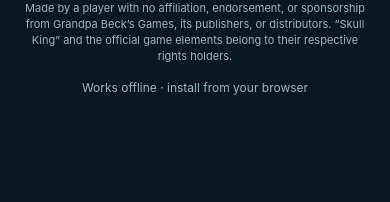
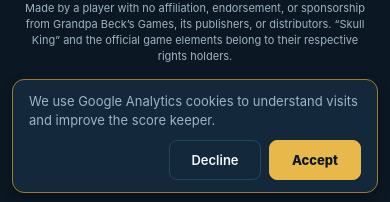
Before and after one commit to gabrielctn/skull-king-score-keeper, a React Native app: screen / in a window 390 px wide. Shown: the part 639-841 px from the top of the page. Built offline with nearby package versions, Linux system fonts and the light colour scheme.

Commit message:
Add consent-gated Google Analytics

```diff
--- a/App.tsx
+++ b/App.tsx
@@ -39,6 +39,7 @@
   pickBackupJsonFile,
   serializeBackup,
 } from "./src/backup";
+import CookieConsentBanner from "./src/components/CookieConsentBanner";
 
 type Screen = "home" | "setup" | "game" | "results" | "settings" | "stats";
 type PendingCurrentGame = Game | null | undefined;
@@ -365,6 +366,7 @@
             onReview={() => setScreen("game")}
           />
         )}
+        <CookieConsentBanner />
         <StorageWarning
           visible={storageError}
           onDismiss={() => setStorageError(false)}
--- /dev/null
+++ b/src/analytics.ts
@@ -0,0 +1,60 @@
+import { Platform } from "react-native";
+
+export const GOOGLE_ANALYTICS_ID = "G-5NTJY6QF95";
+
+export type AnalyticsConsent = "accepted" | "declined";
+
+const ANALYTICS_CONSENT_KEY = "skullking:analyticsConsent";
+const ANALYTICS_SCRIPT_ID = "skullking-google-analytics";
+
+type AnalyticsWindow = Window & {
+  dataLayer?: IArguments[];
+  gtag?: (...args: unknown[]) => void;
+};
+
+/** Read the visitor's saved choice without touching storage on native builds. */
+export function loadAnalyticsConsent(): AnalyticsConsent | null {
+  if (Platform.OS !== "web" || typeof window === "undefined") return null;
+  try {
+    const consent = window.localStorage.getItem(ANALYTICS_CONSENT_KEY);
+    return consent === "accepted" || consent === "declined" ? consent : null;
+  } catch {
+    return null;
+  }
+}
+
+/** Remember the choice when browser storage is available. */
+export function saveAnalyticsConsent(consent: AnalyticsConsent): void {
+  if (Platform.OS !== "web" || typeof window === "undefined") return;
+  try {
+    window.localStorage.setItem(ANALYTICS_CONSENT_KEY, consent);
+  } catch {
+    // Consent still applies to this page view when storage is unavailable.
+  }
+}
+
+/**
+ * Load Google Analytics only after explicit consent. The calls mirror Google's
+ * standard gtag snippet, while the id makes repeated React effects idempotent.
+ */
+export function enableGoogleAnalytics(): void {
+  if (Platform.OS !== "web" || typeof window === "undefined") return;
+  if (typeof __DEV__ !== "undefined" && __DEV__) return;
+  if (document.getElementById(ANALYTICS_SCRIPT_ID)) return;
+
+  const analyticsWindow = window as AnalyticsWindow;
+  analyticsWindow.dataLayer = analyticsWindow.dataLayer || [];
+  analyticsWindow.gtag = function gtag(..._args: unknown[]) {
+    analyticsWindow.dataLayer?.push(arguments);
+  };
+
+  const script = document.createElement("script");
+  script.id = ANALYTICS_SCRIPT_ID;
+  script.async = true;
+  script.src = `https://www.googletagmanager.com/gtag/js?id=${GOOGLE_ANALYTICS_ID}`;
+  script.onerror = () => script.remove();
+  document.head.appendChild(script);
+
+  analyticsWindow.gtag("js", new Date());
+  analyticsWindow.gtag("config", GOOGLE_ANALYTICS_ID);
+}
--- /dev/null
+++ b/src/components/CookieConsentBanner.tsx
@@ -0,0 +1,196 @@
+import React, { useEffect, useRef, useState } from "react";
+import {
+  Animated,
+  Platform,
+  Pressable,
+  StyleSheet,
+  Text,
+  View,
+  useWindowDimensions,
+} from "react-native";
+import {
+  AnalyticsConsent,
+  enableGoogleAnalytics,
+  loadAnalyticsConsent,
+  saveAnalyticsConsent,
+} from "../analytics";
+import { useI18n } from "../i18n/context";
+import { colors, radius, spacing } from "../theme";
+
+function prefersReducedMotion(): boolean {
+  return (
+    typeof window !== "undefined" &&
+    typeof window.matchMedia === "function" &&
+    window.matchMedia("(prefers-reduced-motion: reduce)").matches
+  );
+}
+
+/** Web-only analytics consent prompt. Google is never contacted before opt-in. */
+export default function CookieConsentBanner() {
+  const { t } = useI18n();
+  const { width } = useWindowDimensions();
+  const [consent, setConsent] = useState<AnalyticsConsent | null>(() =>
+    loadAnalyticsConsent()
+  );
+  const reducedMotion = useRef(prefersReducedMotion()).current;
+  const reveal = useRef(new Animated.Value(reducedMotion ? 1 : 0)).current;
+
+  useEffect(() => {
+    if (consent === "accepted") {
+      enableGoogleAnalytics();
+      return;
+    }
+    if (consent !== null || reducedMotion) return;
+
+    Animated.timing(reveal, {
+      toValue: 1,
+      duration: 240,
+      useNativeDriver: false,
+    }).start();
+  }, [consent, reducedMotion, reveal]);
+
+  const choose = (choice: AnalyticsConsent) => {
+    saveAnalyticsConsent(choice);
+    setConsent(choice);
+  };
+
+  if (Platform.OS !== "web" || consent !== null) return null;
+
+  const compact = width < 620;
+  return (
+    <View style={styles.positioner}>
+      <Animated.View
+        accessibilityRole="alert"
+        accessibilityLabel={t.cookies.accessibilityLabel}
+        style={[
+          styles.banner,
+          compact && styles.bannerCompact,
+          {
+            opacity: reveal,
+            transform: [
+              {
+                translateY: reveal.interpolate({
+                  inputRange: [0, 1],
+                  outputRange: [12, 0],
+                }),
+              },
+            ],
+          },
+        ]}
+      >
+        <Text style={[styles.message, compact && styles.messageCompact]}>
+          {t.cookies.message}
+        </Text>
+        <View style={[styles.actions, compact && styles.actionsCompact]}>
+          <Pressable
+            accessibilityRole="button"
+            onPress={() => choose("declined")}
+            style={({ pressed }) => [
+              styles.button,
+              styles.declineButton,
+              pressed && styles.buttonPressed,
+            ]}
+          >
+            <Text style={styles.declineText}>{t.cookies.decline}</Text>
+          </Pressable>
+          <Pressable
+            accessibilityRole="button"
+            onPress={() => choose("accepted")}
+            style={({ pressed }) => [
+              styles.button,
+              styles.acceptButton,
+              pressed && styles.buttonPressed,
+            ]}
+          >
+            <Text style={styles.acceptText}>{t.cookies.accept}</Text>
+          </Pressable>
+        </View>
+      </Animated.View>
+    </View>
+  );
+}
+
+const styles = StyleSheet.create({
+  positioner: {
+    position: "absolute",
+    left: 0,
+    right: 0,
+    bottom: 0,
+    zIndex: 100,
+    alignItems: "center",
+    paddingHorizontal: 12,
+    paddingBottom: 12,
+  },
+  banner: {
+    width: "100%",
+    maxWidth: 760,
+    minHeight: 68,
+    flexDirection: "row",
+    alignItems: "center",
+    paddingVertical: 12,
+    paddingHorizontal: spacing.md,
+    backgroundColor: colors.bgElevated,
+    borderWidth: 1,
+    borderColor: colors.goldDim,
+    borderRadius: radius.md,
+    shadowColor: "#000",
+    shadowOffset: { width: 0, height: 5 },
+    shadowOpacity: 0.28,
+    shadowRadius: 12,
+    elevation: 8,
+  },
+  bannerCompact: {
+    alignItems: "stretch",
+    flexDirection: "column",
+  },
+  message: {
+    flex: 1,
+    color: colors.textDim,
+    fontSize: 13,
+    lineHeight: 19,
+    paddingEnd: spacing.md,
+  },
+  messageCompact: {
+    paddingEnd: 0,
+    paddingBottom: 10,
+  },
+  actions: {
+    flexDirection: "row",
+    alignItems: "center",
+  },
+  actionsCompact: {
+    justifyContent: "flex-end",
+  },
+  button: {
+    minWidth: 92,
+    minHeight: 40,
+    alignItems: "center",
+    justifyContent: "center",
+    paddingHorizontal: 15,
+    borderRadius: radius.sm,
+  },
+  declineButton: {
+    marginEnd: spacing.sm,
+    borderWidth: 1,
+    borderColor: colors.cardBorder,
+  },
+  acceptButton: {
+    backgroundColor: colors.gold,
+    borderWidth: 1,
+    borderColor: colors.gold,
+  },
+  buttonPressed: {
+    opacity: 0.78,
+    transform: [{ scale: 0.98 }],
+  },
+  declineText: {
+    color: colors.text,
+    fontSize: 13,
+    fontWeight: "600",
+  },
+  acceptText: {
+    color: colors.bg,
+    fontSize: 13,
+    fontWeight: "800",
+  },
+});
--- a/src/i18n/ar.ts
+++ b/src/i18n/ar.ts
@@ -10,6 +10,14 @@
     storageError:
       "فشل الحفظ المحلي. صدّر مبارياتك قبل إغلاق التطبيق.",
     dismiss: "إغلاق",
+  },
+
+  cookies: {
+    accessibilityLabel: "خيارات ملفات تعريف الارتباط التحليلية",
+    message:
+      "نستخدم ملفات تعريف ارتباط Google Analytics لفهم الزيارات وتحسين حاسبة النقاط.",
+    decline: "رفض",
+    accept: "قبول",
   },
 
   home: {
--- a/src/i18n/de.ts
+++ b/src/i18n/de.ts
@@ -10,6 +10,14 @@
     storageError:
       "Die lokale Speicherung ist fehlgeschlagen. Exportiere deine Spiele, bevor du die App schließt.",
     dismiss: "Schließen",
+  },
+
+  cookies: {
+    accessibilityLabel: "Auswahl für Analyse-Cookies",
+    message:
+      "Wir verwenden Google-Analytics-Cookies, um Besuche zu verstehen und den Punktezähler zu verbessern.",
+    decline: "Ablehnen",
+    accept: "Akzeptieren",
   },
 
   home: {
--- a/src/i18n/en.ts
+++ b/src/i18n/en.ts
@@ -10,6 +10,14 @@
     storageError:
       "Local saving failed. Export your games before closing the app.",
     dismiss: "Dismiss",
+  },
+
+  cookies: {
+    accessibilityLabel: "Analytics cookie choices",
+    message:
+      "We use Google Analytics cookies to understand visits and improve the score keeper.",
+    decline: "Decline",
+    accept: "Accept",
   },
 
   home: {
--- a/src/i18n/es.ts
+++ b/src/i18n/es.ts
@@ -10,6 +10,14 @@
     storageError:
       "No se ha podido guardar localmente. Exporta tus partidas antes de cerrar la aplicación.",
     dismiss: "Cerrar",
+  },
+
+  cookies: {
+    accessibilityLabel: "Opciones de cookies analíticas",
+    message:
+      "Usamos cookies de Google Analytics para conocer las visitas y mejorar el anotador de puntos.",
+    decline: "Rechazar",
+    accept: "Aceptar",
   },
 
   home: {
--- a/src/i18n/fr.ts
+++ b/src/i18n/fr.ts
@@ -10,6 +10,14 @@
     storageError:
       "La sauvegarde locale a échoué. Exportez vos parties avant de fermer l’app.",
     dismiss: "Fermer",
+  },
+
+  cookies: {
+    accessibilityLabel: "Choix des cookies statistiques",
+    message:
+      "Nous utilisons des cookies Google Analytics pour mesurer les visites et améliorer le compteur de scores.",
+    decline: "Refuser",
+    accept: "Accepter",
   },
 
   home: {
--- a/src/i18n/zh.ts
+++ b/src/i18n/zh.ts
@@ -9,6 +9,14 @@
     newGame: "新游戏",
     storageError: "本地保存失败。关闭应用前请先导出对局。",
     dismiss: "关闭",
+  },
+
+  cookies: {
+    accessibilityLabel: "分析 Cookie 选项",
+    message:
+      "我们使用 Google Analytics Cookie 来了解访问情况并改进计分器。",
+    decline: "拒绝",
+    accept: "接受",
   },
 
   home: {
```
Also changed, not shown: src/i18n/types.ts (+7 -0 lines).
